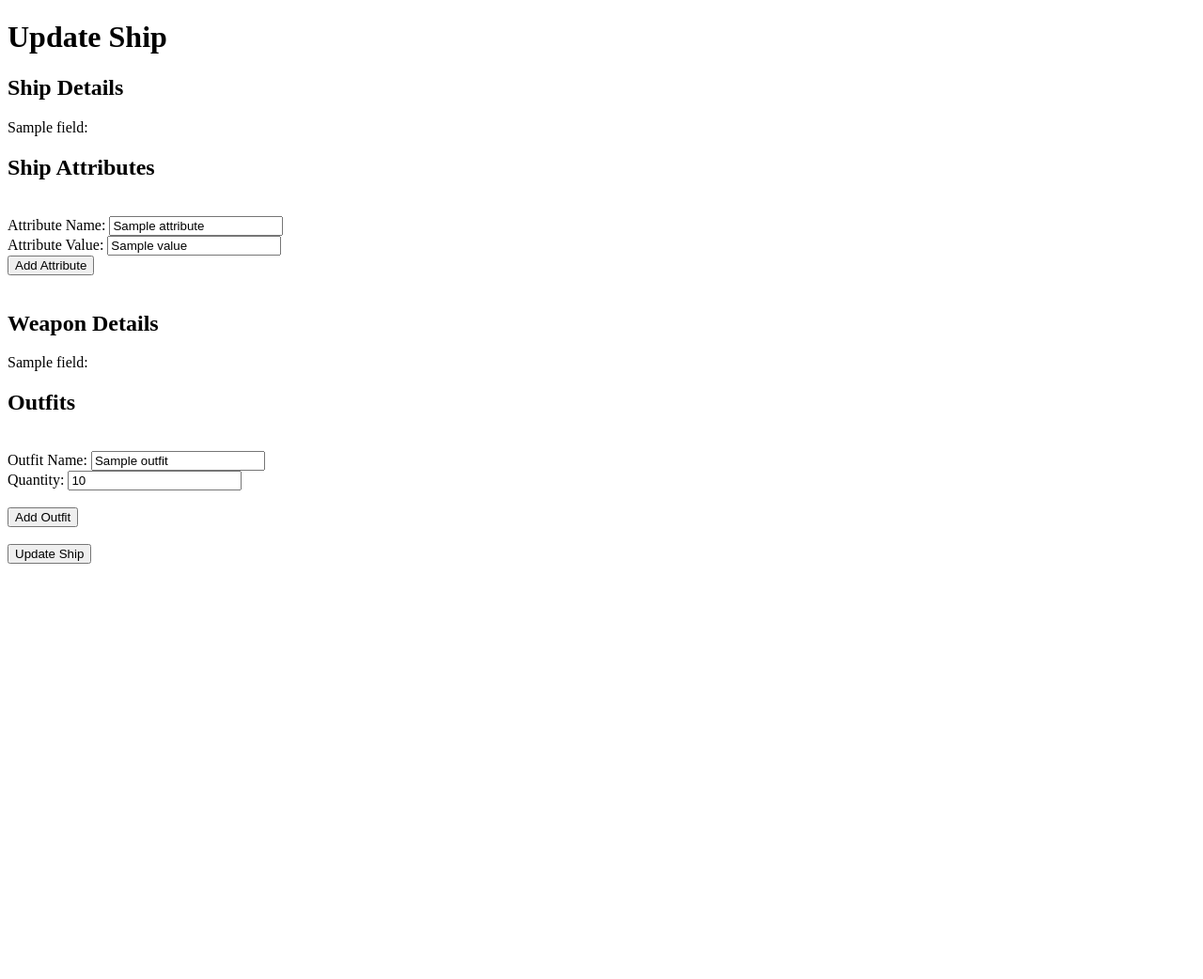
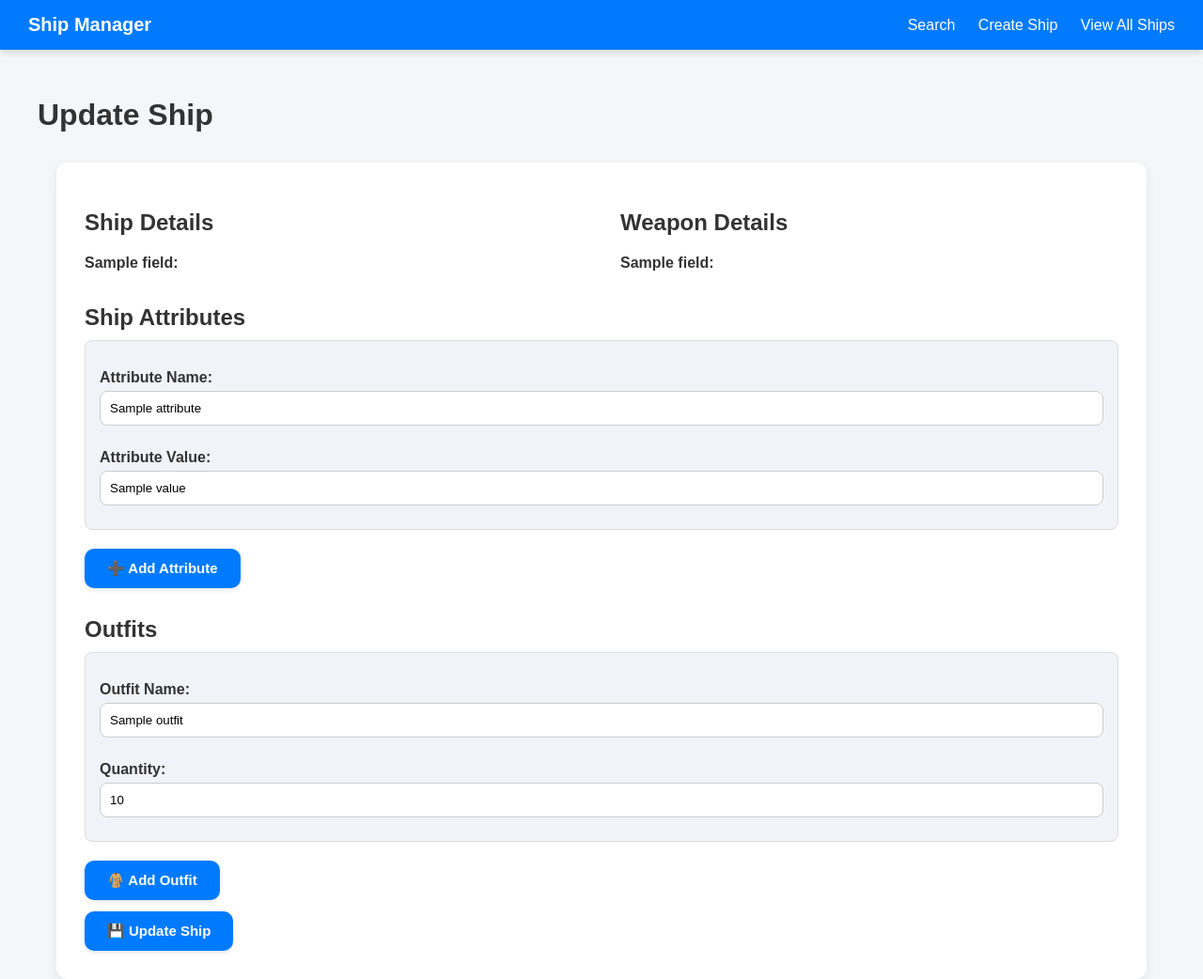
Before and after one commit to jeremybeutler/endlessskysearch, a Flask app: template web/templates/update_ship.html in a window 1280 px wide. Shown: the whole page at 94% size. Before the commit the page ends 600 px from the top, so only its background shows below. Run offline with Flask 3, Linux system fonts and the light colour scheme; the template is opened without the code that fills it: most values are stand-ins (such as "Sample title", 1, 10 or a date in 2020); some libraries are stand-ins or nearby versions.

Commit message:
Update update_ship.html

```diff
--- a/web/templates/update_ship.html
+++ b/web/templates/update_ship.html
@@ -1,7 +1,141 @@
 <!DOCTYPE html>
 <html>
+
 <head>
     <title>Update Ship</title>
+    <style>
+        body {
+            font-family: Arial, sans-serif;
+            background-color: #f4f6f8;
+            color: #333;
+            margin: 0;
+            padding: 0;
+        }
+
+        .navbar {
+            display: flex;
+            justify-content: space-between;
+            align-items: center;
+            background-color: #007bff;
+            padding: 15px 30px;
+            box-shadow: 0 4px 6px rgba(0, 0, 0, 0.1);
+        }
+
+        .navbar-brand {
+            color: #fff;
+            font-size: 20px;
+            font-weight: bold;
+        }
+
+        .navbar-links a {
+            color: #fff;
+            text-decoration: none;
+            margin-left: 20px;
+            font-weight: 500;
+            transition: color 0.3s;
+        }
+
+        .navbar-links a:hover {
+            color: #d1e6ff;
+        }
+
+        h1 {
+            padding: 30px 40px 10px;
+        }
+
+        form {
+            background-color: #fff;
+            padding: 30px;
+            border-radius: 12px;
+            box-shadow: 0 4px 12px rgba(0, 0, 0, 0.08);
+            max-width: 1100px;
+            margin: auto;
+        }
+
+        .form-row {
+            display: flex;
+            flex-wrap: wrap;
+            gap: 40px;
+        }
+
+        .form-section {
+            flex: 1;
+            min-width: 300px;
+        }
+
+        label {
+            font-weight: bold;
+            display: block;
+            margin-top: 15px;
+            margin-bottom: 5px;
+        }
+
+        input[type="text"],
+        input[type="number"],
+        textarea {
+            width: 100%;
+            padding: 10px;
+            border-radius: 8px;
+            border: 1px solid #ccc;
+            box-sizing: border-box;
+            margin-bottom: 10px;
+            transition: border-color 0.3s ease;
+        }
+
+        input[type="text"]:focus,
+        input[type="number"]:focus,
+        textarea:focus {
+            border-color: #007bff;
+            outline: none;
+        }
+
+        input[type="checkbox"] {
+            margin-right: 10px;
+            transform: scale(1.2);
+        }
+
+        .section-title {
+            margin-top: 30px;
+            margin-bottom: 10px;
+        }
+
+        .attribute-group,
+        .outfit-group {
+            background-color: #f0f4f8;
+            border: 1px solid #ddd;
+            padding: 15px;
+            margin-top: 10px;
+            border-radius: 8px;
+        }
+
+        .button-group {
+            display: flex;
+            flex-direction: column;
+            gap: 12px;
+            margin-top: 20px;
+        }
+
+        .btn {
+            background-color: #007bff;
+            color: white;
+            border: none;
+            padding: 12px 24px;
+            border-radius: 10px;
+            font-size: 15px;
+            font-weight: 600;
+            cursor: pointer;
+            box-shadow: 0 2px 5px rgba(0, 0, 0, 0.1);
+            transition: all 0.3s ease;
+            width: fit-content;
+        }
+
+        .btn:hover {
+            background-color: #0056b3;
+            box-shadow: 0 4px 10px rgba(0, 0, 0, 0.15);
+            transform: translateY(-1px);
+        }
+    </style>
+
     <script>
         function addOutfit() {
             let index = document.querySelectorAll(".outfit-group").length;
@@ -9,9 +143,9 @@
             let div = document.createElement("div");
             div.className = "outfit-group";
             div.innerHTML = `
-                <input type="hidden" type="text" name="oid_${index}" required><br>
-                <label>Outfit Name:</label> <input type="text" name="oname_${index}" required><br>
-                <label>Quantity:</label> <input type="number" name="oquantity_${index}"><br><br>
+                <input type="hidden" name="oid_${index}">
+                <label>Outfit Name:</label> <input type="text" name="oname_${index}">
+                <label>Quantity:</label> <input type="number" name="oquantity_${index}">
             `;
             container.appendChild(div);
             document.getElementById("outfit_count").value = index + 1;
@@ -23,72 +157,92 @@
             let div = document.createElement("div");
             div.className = "attribute-group";
             div.innerHTML = `
-                <input type="hidden" type="text" name="aid_${index}" required><br>
-                <label>Attribute Name:</label> <input type="text" name="aname_${index}" required><br>
-                <label>Attribute Value:</label> <input type="text" name="avalue_${index}" required><br>
+                <input type="hidden" name="aid_${index}">
+                <label>Attribute Name:</label> <input type="text" name="aname_${index}">
+                <label>Attribute Value:</label> <input type="text" name="avalue_${index}">
             `;
             container.appendChild(div);
             document.getElementById("attribute_count").value = index + 1;
         }
     </script>
 </head>
+
 <body>
+    <nav class="navbar">
+        <div class="navbar-brand">Ship Manager</div>
+        <div class="navbar-links">
+            <a href="/search">Search</a>
+            <a href="/create-ship">Create Ship</a>
+            <a href="/view-ships">View All Ships</a>
+        </div>
+    </nav>
+
     <h1>Update Ship</h1>
     <form method="POST">
+        <div class="form-row">
+            <div class="form-section">
                 <h2>Ship Details</h2>
                 {% for field in ship_fields %}
                     <label>{{ field.label }}:</label>
                     {% if field.type == "text" %}
-            <input type="text" name="{{ field.name }}" value="{{ ship.get(field.name, '') }}" {% if field.required %}required{% endif %}><br>
+                        <input type="text" name="{{ field.name }}" value="{{ ship.get(field.name, '') }}" {% if field.required %}required{% endif %}>
                     {% elif field.type == "textarea" %}
-                <textarea name="{{ field.name }}" value="{{ ship.get(field.name, '') }}" {% if field.required %}required{% endif %}>{{ ship.get(field.name, '') }}</textarea><br>
+                        <textarea name="{{ field.name }}" {% if field.required %}required{% endif %}>{{ ship.get(field.name, '') }}</textarea>
                     {% elif field.type == "checkbox" %}
-                <input type="checkbox" {% if ship.get(field.name, '') == 1 %}checked{% endif %} value="{{ ship.get(field.name, '') }}" name="{{ field.name }}"><br>
+                        <input type="checkbox" name="{{ field.name }}" value="1" {% if ship.get(field.name, '') == 1 %}checked{% endif %}> {{ field.label }}
                     {% elif field.type == "number" %}
-                <input type="number" value="{{ ship.get(field.name, '') }}" name="{{ field.name }}" {% if field.required %}required{% endif %}
-                    {% if field.step %}step="{{ field.step }}"{% endif %}><br>
+                        <input type="number" name="{{ field.name }}" value="{{ ship.get(field.name, '') }}" {% if field.required %}required{% endif %} {% if field.step %}step="{{ field.step }}"{% endif %}>
                     {% endif %}
                 {% endfor %}
+            </div>
 
-        <h2>Ship Attributes</h2>
-        <input type="hidden" id="attribute_count" name="attribute_count" value="{{attributes|length}}">
-        <div id="attributes">
-            {% for attribute in attributes %}
-            <div class="attribute-group">
-                <input type="hidden" type="text" name="aid_{{loop.index0}}" value="{{attribute.AID}}" required><br>
-                <label>Attribute Name:</label> <input type="text" name="aname_{{loop.index0}}" value="{{attribute.Name}}" required><br>
-                <label>Attribute Value:</label> <input type="text" name="avalue_{{loop.index0}}" value="{{attribute.Value}}" required><br>
-            </div>
-            {% endfor %}
-        </div>
-        <button type="button" onclick="addAttribute()">Add Attribute</button><br><br>
-
+            <div class="form-section">
                 <h2>Weapon Details</h2>
                 {% for field in weapon_fields %}
                     <label>{{ field.label }}:</label>
                     {% if field.type == "text" or field.type == "number" %}
-                <input type="{{ field.type }}" name="{{ field.name }}" value="{{ weapon.get(field.name, '') }}" {% if field.required %}required{% endif %}><br>
+                        <input type="{{ field.type }}" name="{{ field.name }}" value="{{ weapon.get(field.name, '') }}" {% if field.required %}required{% endif %}>
                     {% elif field.type == "textarea" %}
-                <textarea name="{{ field.name }}" value="{{ weapon.get(field.name, '') }}" {% if field.required %}required{% endif %}></textarea><br>
+                        <textarea name="{{ field.name }}" {% if field.required %}required{% endif %}>{{ weapon.get(field.name, '') }}</textarea>
                     {% elif field.type == "hidden" %}
-                <input type="hidden" type="text" name="WID" value="{{ weapon.get(field.name, '') }}" required><br>
+                        <input type="hidden" name="WID" value="{{ weapon.get(field.name, '') }}">
                     {% endif %}
                 {% endfor %}
+            </div>
+        </div>
 
-        <h2>Outfits</h2>
-        <input type="hidden" id="outfit_count" name="outfit_count" value="{{outfits|length}}">
+        <h2 class="section-title">Ship Attributes</h2>
+        <input type="hidden" id="attribute_count" name="attribute_count" value="{{ attributes|length }}">
+        <div id="attributes">
+            {% for attribute in attributes %}
+                <div class="attribute-group">
+                    <input type="hidden" name="aid_{{ loop.index0 }}" value="{{ attribute.AID }}">
+                    <label>Attribute Name:</label> <input type="text" name="aname_{{ loop.index0 }}" value="{{ attribute.Name }}">
+                    <label>Attribute Value:</label> <input type="text" name="avalue_{{ loop.index0 }}" value="{{ attribute.Value }}">
+                </div>
+            {% endfor %}
+        </div>
+        <div class="button-group">
+            <button type="button" class="btn" onclick="addAttribute()">➕ Add Attribute</button>
+        </div>
+
+        <h2 class="section-title">Outfits</h2>
+        <input type="hidden" id="outfit_count" name="outfit_count" value="{{ outfits|length }}">
         <div id="outfits">
             {% for outfit in outfits %}
                 <div class="outfit-group">
-                <input type="hidden" type="text" name="oid_{{loop.index0}}" value="{{outfit.OID}}" required><br>
-                <label>Outfit Name:</label> <input type="text" name="oname_{{loop.index0}}" value="{{outfit.Name}}"  required><br>
-                <label>Quantity:</label> <input type="number" name="oquantity_{{loop.index0}}" value="{{outfit.Quantity}}" ><br><br>
+                    <input type="hidden" name="oid_{{ loop.index0 }}" value="{{ outfit.OID }}">
+                    <label>Outfit Name:</label> <input type="text" name="oname_{{ loop.index0 }}" value="{{ outfit.Name }}">
+                    <label>Quantity:</label> <input type="number" name="oquantity_{{ loop.index0 }}" value="{{ outfit.Quantity }}">
                 </div>
             {% endfor %}
         </div>
-        <button type="button" onclick="addOutfit()">Add Outfit</button><br><br>
 
-        <button type="submit">Update Ship</button>
+        <div class="button-group">
+            <button type="button" class="btn" onclick="addOutfit()">🧥 Add Outfit</button>
+            <button type="submit" class="btn">💾 Update Ship</button>
+        </div>
     </form>
 </body>
+
 </html>
```
Lines whose indentation alone changed are shown as unchanged.
